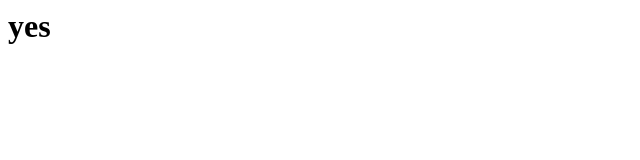
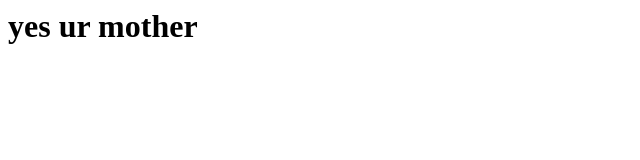
Before and after one commit to Dreamscapewiki/dreamscapewiki.github.io, a plain HTML site: page index.html in a window 1280 px wide. Shown: the whole page, without its empty margins (0-640 px from the left). Drawn offline with Linux system fonts and the light colour scheme.

Commit message:
Update index.html

```diff
--- a/index.html
+++ b/index.html
@@ -1,5 +1,5 @@
 <html>
 <body>
-    <h1> yes </h1>
+    <h1> yes ur mother </h1>
 </body>
 </html>
```
